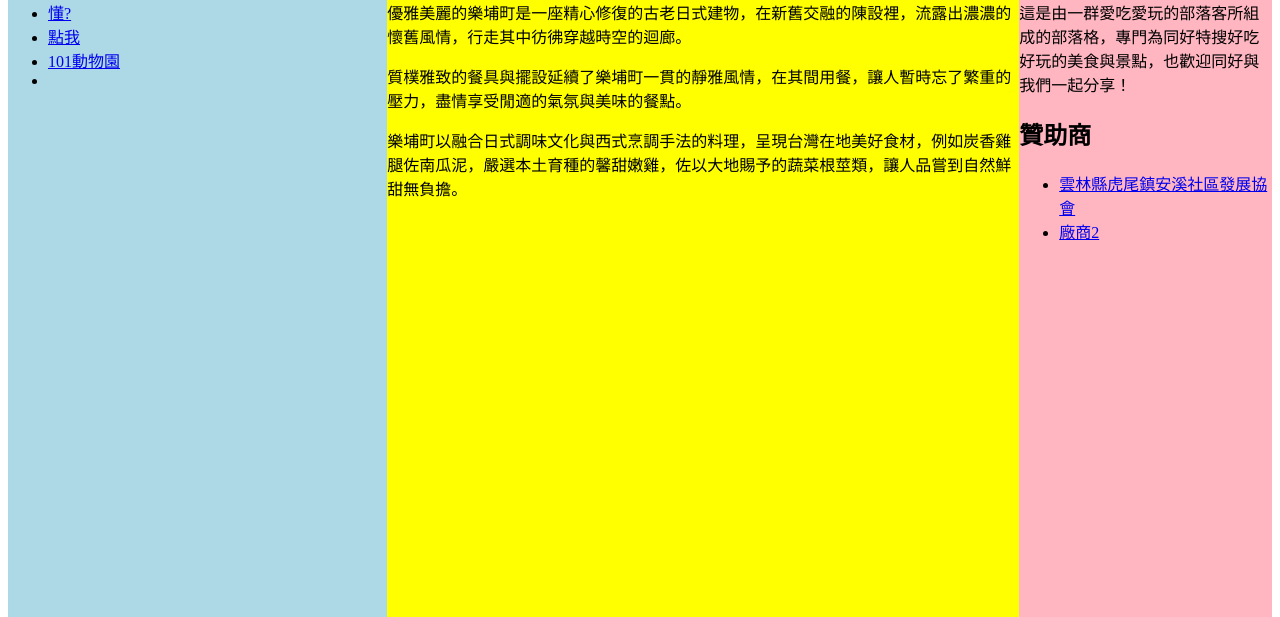
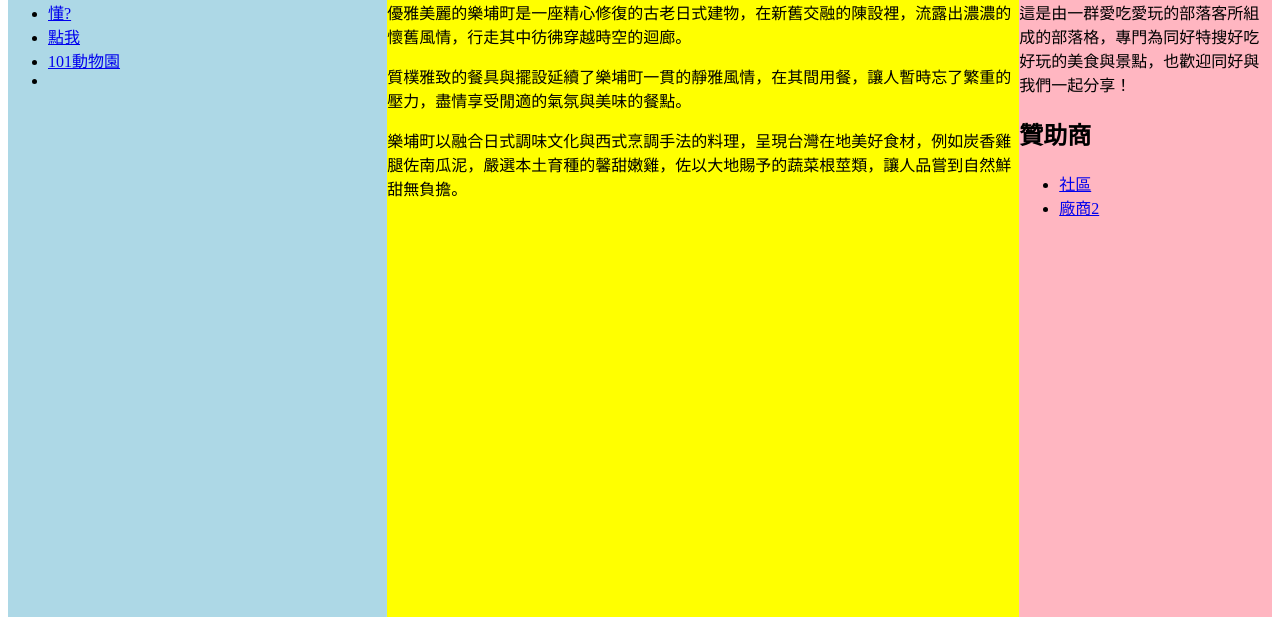
Before and after one commit to natsume0559/natsume0559.github.io, a plain HTML site: page index.html in a window 1280 px wide. Shown: the part 183-800 px from the top of the page. Drawn offline with Linux system fonts and the light colour scheme.

Commit message:
Update index.html

```diff
--- a/index.html
+++ b/index.html
@@ -46,7 +46,7 @@
 	  <section>
 	    <h2>贊助商</h2>
 	    <ul>
-          <li><a href="https://www.facebook.com/YunLinXianHuWeiZhenAnXiSheQuFaZhanXieHui/?locale=zh_TW">雲林縣虎尾鎮安溪社區發展協會</a></li>
+          <li><a href="html.1">社區</a></li>
           <li><a href="s2.html">廠商2</a></li>
         </ul>
 	  </section>
```
